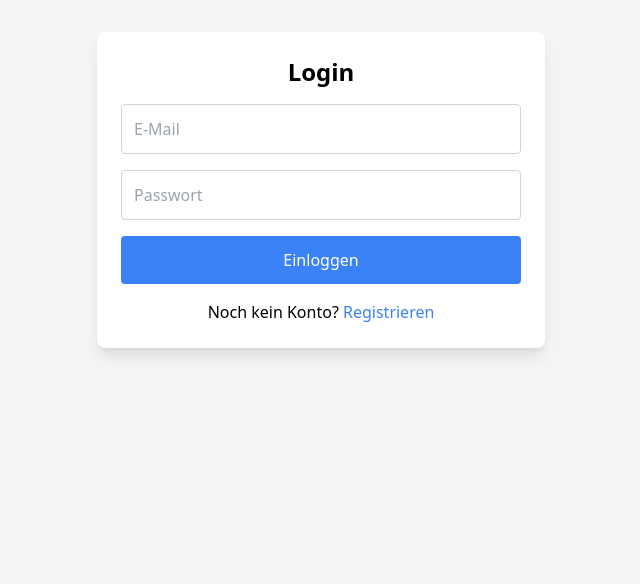
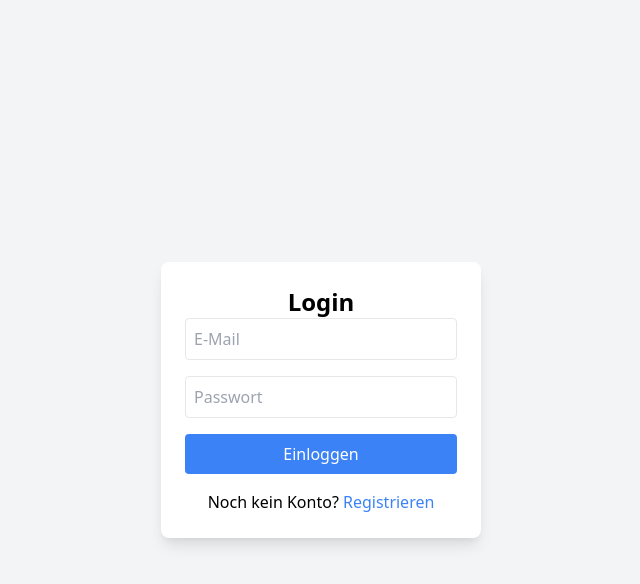
Before and after one commit to SalomoCedric/PfTinder01, a plain HTML site: page frontend/index.html in a window 1280 px wide. Shown: the whole page, without its empty margins (319-959 px from the left). Drawn offline with nearby package versions, Linux system fonts and the light colour scheme.

Commit message:
Update index.html

```diff
--- a/frontend/index.html
+++ b/frontend/index.html
@@ -3,25 +3,23 @@
 <head>
     <meta charset="UTF-8">
     <meta name="viewport" content="width=device-width, initial-scale=1.0">
-    <title>Social Matching</title>
+    <title>Login | Social Matching</title>
     <link href="https://cdn.jsdelivr.net/npm/tailwindcss@2.2.19/dist/tailwind.min.css" rel="stylesheet">
 </head>
-<body class="bg-gray-100">
+<body class="bg-gray-100 flex items-center justify-center h-screen">
 
-    <div class="container mx-auto p-8">
-        <div class="max-w-md mx-auto bg-white p-6 rounded-lg shadow-lg">
-            <h2 class="text-2xl font-bold text-center mb-4">Login</h2>
-            <form id="login-form" class="space-y-4">
-                <input type="email" id="email" placeholder="E-Mail" class="w-full p-3 border border-gray-300 rounded">
-                <input type="password" id="password" placeholder="Passwort" class="w-full p-3 border border-gray-300 rounded">
-                <button type="submit" class="w-full bg-blue-500 text-white p-3 rounded">Einloggen</button>
-            </form>
-            <div class="mt-4 text-center">
-                <p>Noch kein Konto? <a href="/register" class="text-blue-500">Registrieren</a></p>
-            </div>
-        </div>
+    <div class="bg-white p-6 rounded-lg shadow-lg w-80">
+        <h2 class="text-2xl font-bold text-center">Login</h2>
+        <form id="login-form" class="space-y-4">
+            <input type="email" id="email" placeholder="E-Mail" class="w-full p-2 border rounded">
+            <input type="password" id="password" placeholder="Passwort" class="w-full p-2 border rounded">
+            <button type="submit" class="w-full bg-blue-500 text-white p-2 rounded">Einloggen</button>
+        </form>
+        <p class="text-center mt-4">
+            Noch kein Konto? <a href="register.html" class="text-blue-500">Registrieren</a>
+        </p>
     </div>
 
-    <script src="frontend/script.js"></script>
+    <script src="script.js"></script>
 </body>
 </html>
```
